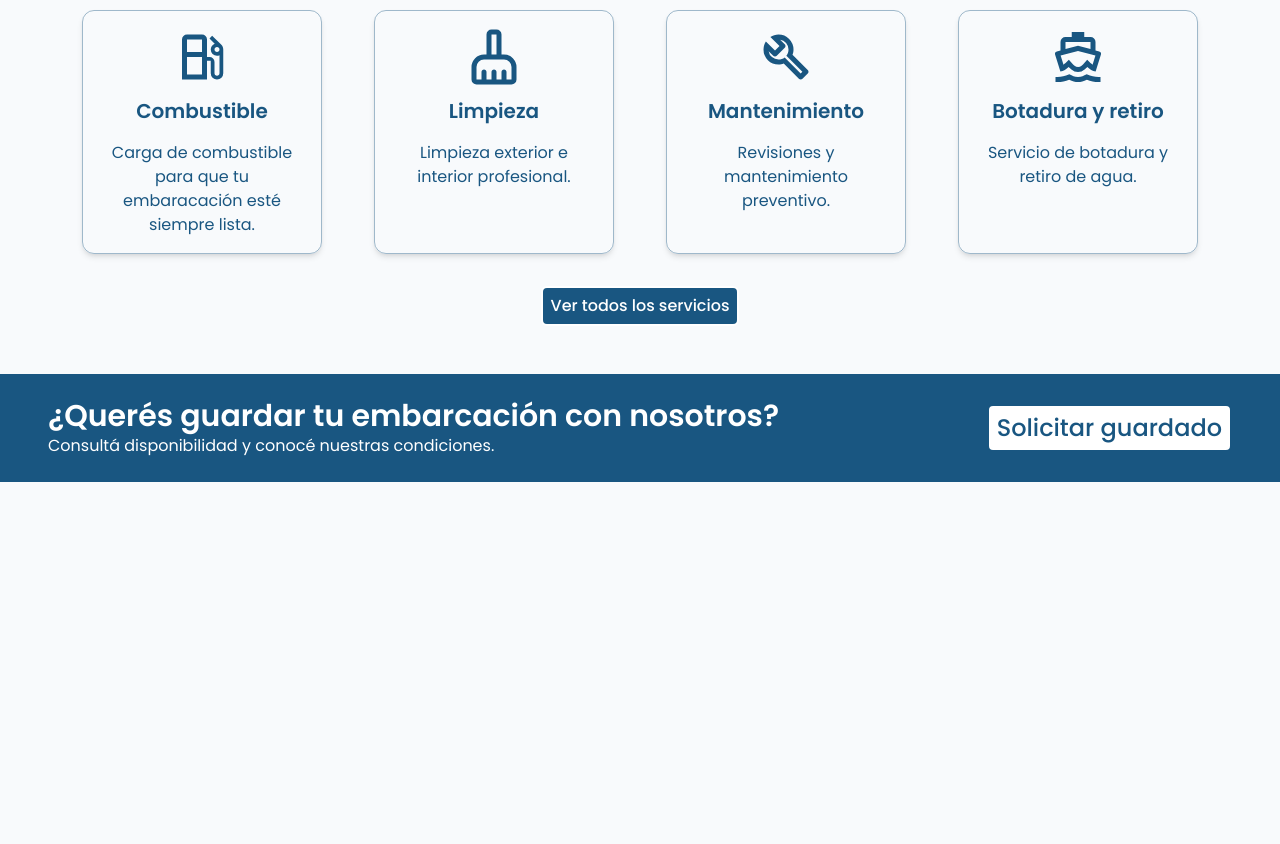
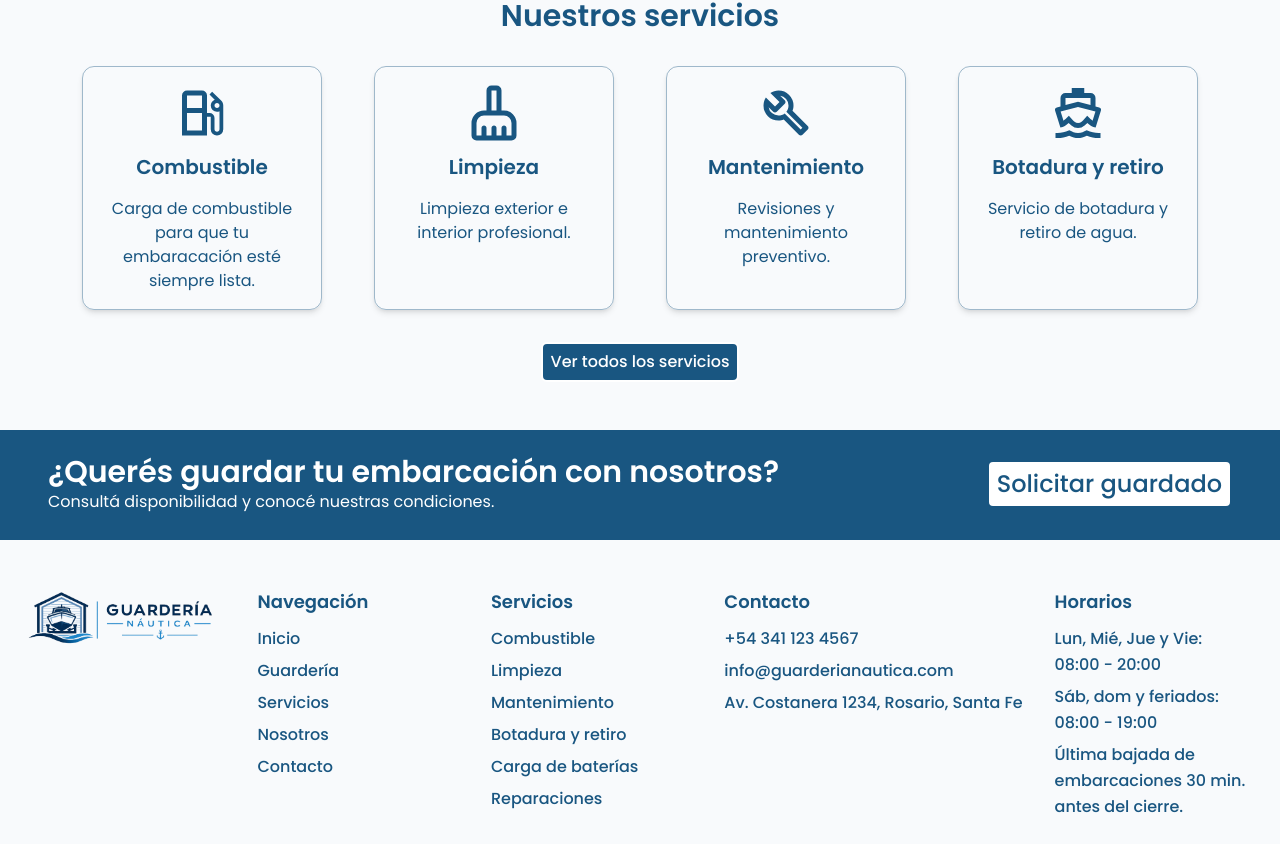
Before and after one commit to Martiks38/frontend_dsw, a Next.js app: page / in a window 1280 px wide. Shown: the part 1030-1874 px from the top of the page. Before the commit the page ends 1512 px from the top, so only its background shows below. Built offline with nearby package versions, Linux system fonts and the light colour scheme.

Commit message:
refactor: move layout to (public)

```diff
--- /dev/null
+++ b/src/app/(public)/layout.tsx
@@ -0,0 +1,23 @@
+import Footer from '@/components/layout/Footer/Footer';
+import Header from '@/components/layout/Header/Header';
+import { FOOTER_COLUMNS } from '@/data';
+
+export default function Home({
+  children,
+}: Readonly<{
+  children: React.ReactNode;
+}>) {
+  return (
+    <div className="mx-auto flex w-full max-w-screen-2xl grow flex-col justify-center justify-items-center">
+      <Header srcLogo="/logo_2.png" altLogo="Guardería náutica" />
+      <main id="main-content" className="mt-(--height-header)" tabIndex={-1}>
+        {children}
+      </main>
+      <Footer
+        logoSrc="/logo_2.png"
+        logoAlt="Guardería náutica"
+        columns={FOOTER_COLUMNS}
+      />
+    </div>
+  );
+}
```
